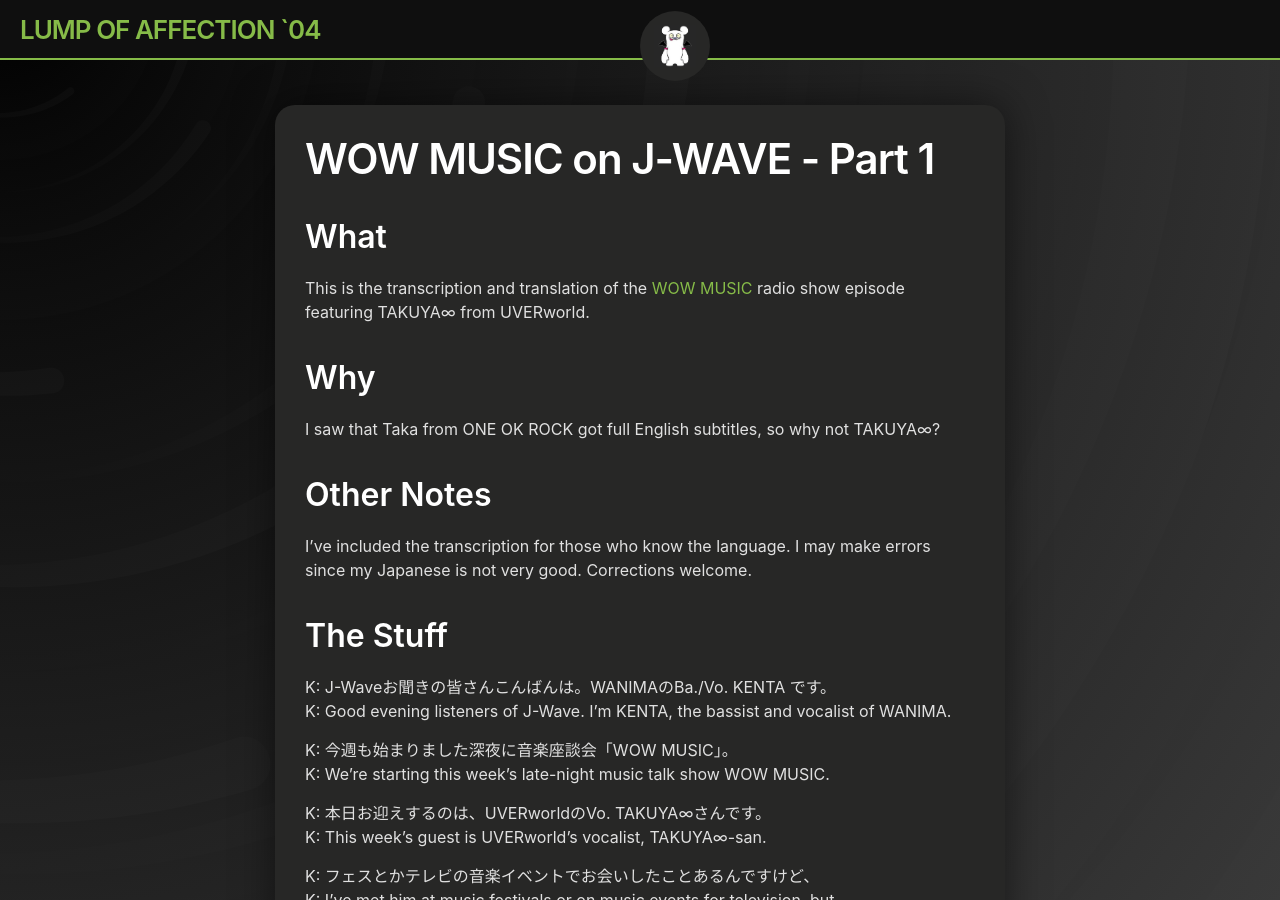
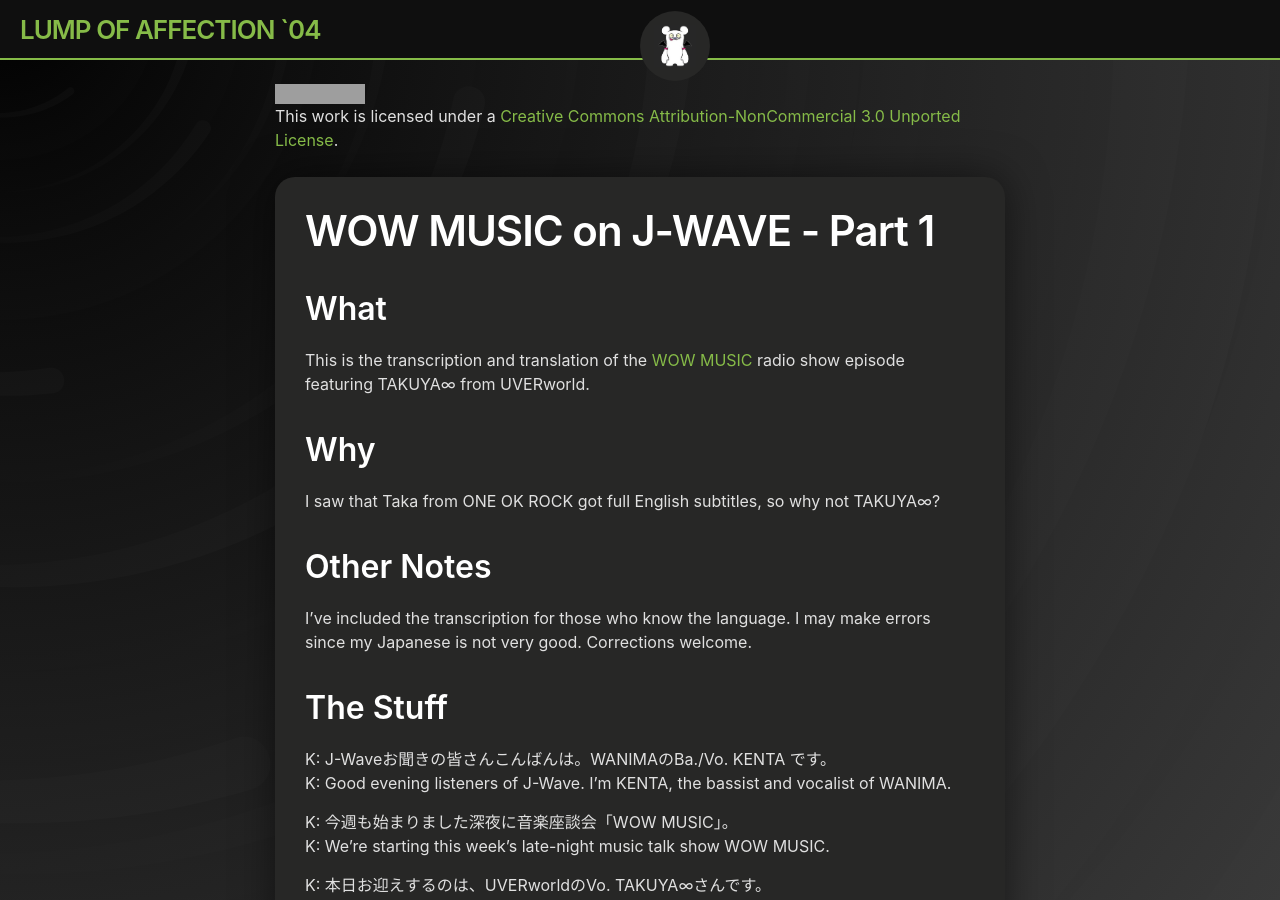
Before and after one commit to lump04/lump, a Jekyll site: the page built from _posts/2020-06-06-wowmusic.md, in a window 1280 px wide and 900 px high. Built offline with Jekyll 4.4.1, drawn with Linux system fonts in a browser that asks for light colours; grey boxes are pictures that could not be loaded.

Commit message:
updated licence

```diff
--- a/_layouts/post.html
+++ b/_layouts/post.html
@@ -1,6 +1,8 @@
 ---
 layout: default
 ---
+<a rel="license" href="http://creativecommons.org/licenses/by-nc/3.0/"><img alt="Creative Commons License" style="border-width:0" src="https://i.creativecommons.org/l/by-nc/3.0/88x31.png" /></a><br />This work is licensed under a <a rel="license" href="http://creativecommons.org/licenses/by-nc/3.0/">Creative Commons Attribution-NonCommercial 3.0 Unported License</a>.
+
 <article class="post h-entry" itemscope itemtype="http://schema.org/BlogPosting">
 
   <header class="post-header">
```
Also changed, not shown: LICENCE2.txt (added), README.md.
